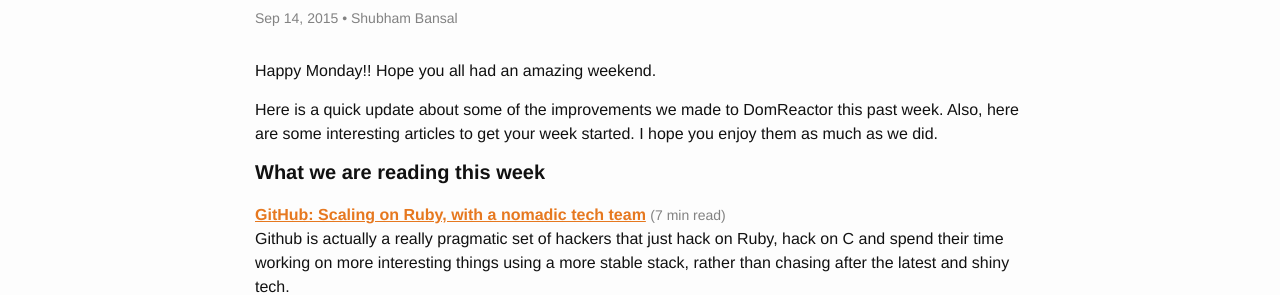
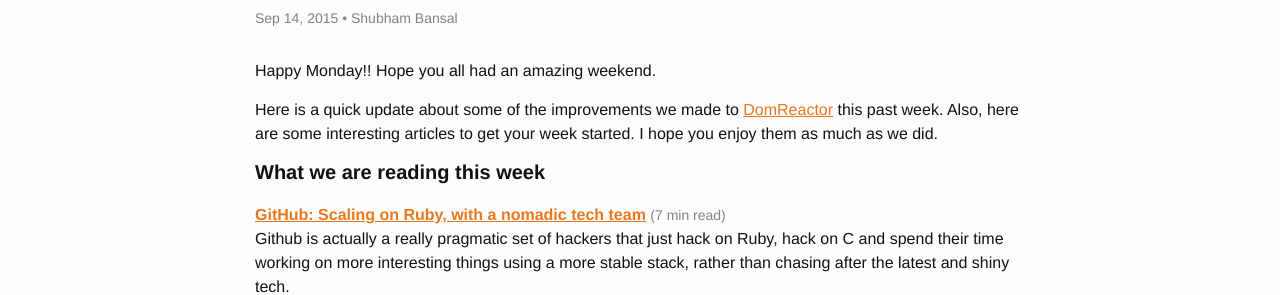
Before and after one commit to bimech/bimech.github.io, a Jekyll site: the page built from _posts/2015-09-14-newletter-1.markdown, in a window 1280 px wide. Shown: the part 162-457 px from the top of the page. Built offline with Jekyll 4.4.1, drawn with Linux system fonts in a browser that asks for light colours; nearby versions of some CDN libraries; part of the change alters nothing that is shown.

```diff
--- a/_posts/2015-09-14-newletter-1.markdown
+++ b/_posts/2015-09-14-newletter-1.markdown
@@ -8,7 +8,7 @@ author: Shubham Bansal
 
 Happy Monday!! Hope you all had an amazing weekend.
 
-Here is a quick update about some of the improvements we made to DomReactor this past week. Also, here are some interesting articles to get your week started. I hope you enjoy them as much as we did.
+Here is a quick update about some of the improvements we made to [DomReactor](https://domreactor.com) this past week. Also, here are some interesting articles to get your week started. I hope you enjoy them as much as we did.
 
 
 ####**What we are reading this week**
```
